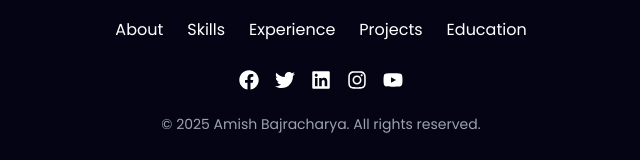
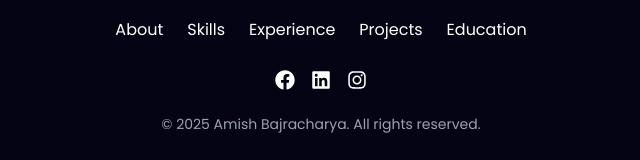
Before and after one commit to AmishB7/Portfolio, a React (Vite) app in the folder vue-portfolio/: page / in a window 1280 px wide. Shown: the part 6774-6934 px from the top of the page, without its empty margins (319-959 px from the left). Built offline with nearby package versions, Linux system fonts and the light colour scheme.

Commit message:
feat : update social media links

```diff
--- a/vue-portfolio/src/components/Footer/Footer.jsx
+++ b/vue-portfolio/src/components/Footer/Footer.jsx
@@ -48,23 +48,15 @@ const Footer = () => {
           {[
             {
               icon: <FaFacebook />,
-              link: "https://www.facebook.com/Amish.Bajracharya.3511041/",
-            },
-            {
-              icon: <FaTwitter />,
-              link: "https://twitter.com/CodingMaster6?s=09",
+              link: "https://www.facebook.com/amish.shakyaa/",
             },
             {
               icon: <FaLinkedin />,
-              link: "https://www.linkedin.com/in/Amish-Bajracharya-553b441a4",
+              link: "https://www.linkedin.com/in/amish-bajracharya-349625286/",
             },
             {
               icon: <FaInstagram />,
-              link: "https://www.instagram.com/coding_.master/",
-            },
-            {
-              icon: <FaYoutube />,
-              link: "https://www.youtube.com/codingmasteryt",
+              link: "https://www.instagram.com/amees._/",
             },
           ].map((item, index) => (
             <a
```
